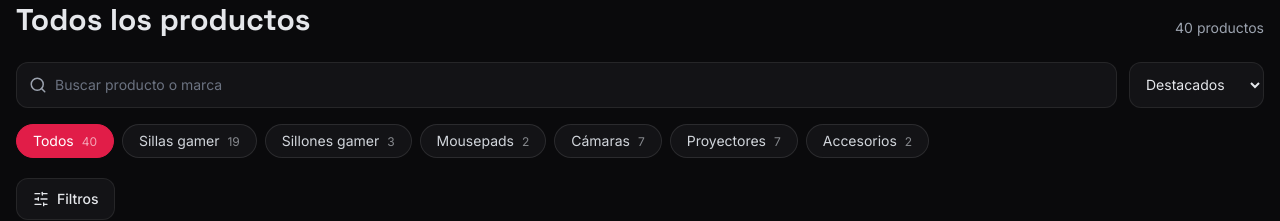
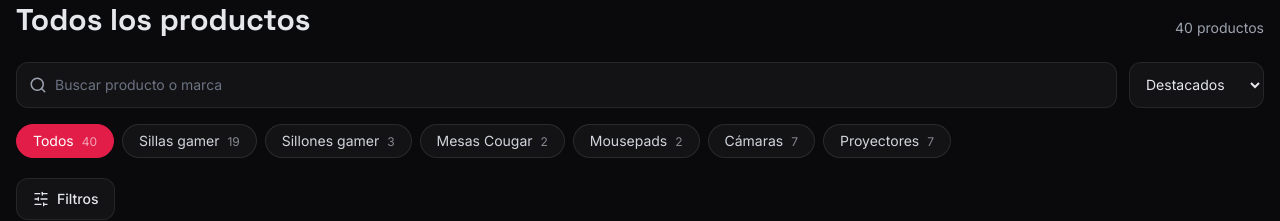
Before and after one commit to BladimirBLopez/zona-gamer, a Next.js app: page / in a window 1280 px wide. Shown: the part 1600-1821 px from the top of the page. Built offline with nearby package versions, Linux system fonts and the light colour scheme.

Commit message:
feat: categoria Mesas Cougar en lugar de Accesorios

```diff
--- a/app/layout.js
+++ b/app/layout.js
@@ -18,7 +18,7 @@ export const metadata = {
     images: [{ url: '/og.png', width: 1200, height: 630, alt: 'Zona Gamer' }],
   },
   twitter: { card: 'summary_large_image', images: ['/og.png'] },
-  description: 'Tienda gamer: sillas, cámaras, proyectores, mousepads y accesorios. Pide por WhatsApp.',
+  description: 'Tienda gamer: sillas, cámaras, proyectores, mousepads y mesas. Pide por WhatsApp.',
 };
 
 export const viewport = { themeColor: '#060c16' };
--- a/data/products.js
+++ b/data/products.js
@@ -11,7 +11,7 @@ const item = (id, name, brand, category, colors, price, stock, features, soporta
   oldPrice: 0,
   slug: slugify(name),
   stock,
-  emoji: { 'Sillones gamer': '🛋️', 'Mousepads': '🖱️', 'Cámaras': '📷' }[category] || '🪑',
+  emoji: { 'Sillones gamer': '🛋️', 'Mousepads': '🖱️', 'Mesas Cougar': '🖥️', 'Cámaras': '📷' }[category] || '🪑',
   image: imageFor(id, name, brand),
   gallery: galleryFor(id),
   badge: '',
@@ -166,11 +166,11 @@ const raw = [
     ['Superficie de alto rendimiento: movimiento preciso y fluido', 'Bordes cosidos: mayor durabilidad y resistencia', 'Base de goma antideslizante', 'Tamaño XL para jugar y trabajar', 'Grosor de 3 mm'],
     '', '', '',
     { cards: [['Medidas', '800 × 300 mm', 'maximize'], ['Grosor', '3 mm'], ['Base', 'Goma antideslizante'], ['Bordes', 'Cosidos']] }),
-  item(39, 'Cougar Forerunner', 'Cougar', 'Accesorios', 'Gris oscuro · Naranja', 0, 5,
+  item(39, 'Cougar Forerunner', 'Cougar', 'Mesas Cougar', 'Gris oscuro · Naranja', 0, 5,
     ['Bolso deportivo de 38 L de capacidad', 'Diseño 3 en 1', 'Resistente al agua', 'Medidas 51 × 31 × 30 cm', 'Peso 1,03 kg'],
     '', '', '',
     { cards: [['Capacidad', '38 L'], ['Medidas', '51 × 31 × 30 cm', 'maximize'], ['Peso', '1,03 kg'], ['Resistencia', 'Al agua']] }),
-  item(40, 'Cougar E-Grav 180', 'Cougar', 'Accesorios', 'Negro', 0, 5,
+  item(40, 'Cougar E-Grav 180', 'Cougar', 'Mesas Cougar', 'Negro', 0, 5,
     ['Escritorio gaming XL: 1800 × 800 × 15 mm', 'Ajuste de altura de 730 a 1180 mm', 'Motores duales: estable y silencioso', 'Soporta hasta 120 kg', 'Panel con 2 memorias de altura', 'Tablero resistente y de fácil limpieza', 'Patas de acero de gran firmeza'],
     '', '', '',
     { cards: [['Medidas', '1800 × 800 mm', 'maximize'], ['Altura', '730–1180 mm', 'sliders'], ['Carga máx.', '120 kg'], ['Motores', 'Duales']] }),
@@ -249,7 +249,7 @@ export const products = raw.map((p) => {
   return { ...base, description: descriptions[p.id] || base.description, tagColors: t.colors || [], material: t.material || '' };
 });
 
-const catOrder = ['Sillas gamer', 'Sillones gamer', 'Mousepads', 'Cámaras', 'Proyectores'];
+const catOrder = ['Sillas gamer', 'Sillones gamer', 'Mesas Cougar', 'Mousepads', 'Cámaras', 'Proyectores'];
 const brandList = [...new Set(['Cougar', 'Sharkoon', ...products.map((p) => p.brand)])];
 export const categories = [
   'Todos',
```
